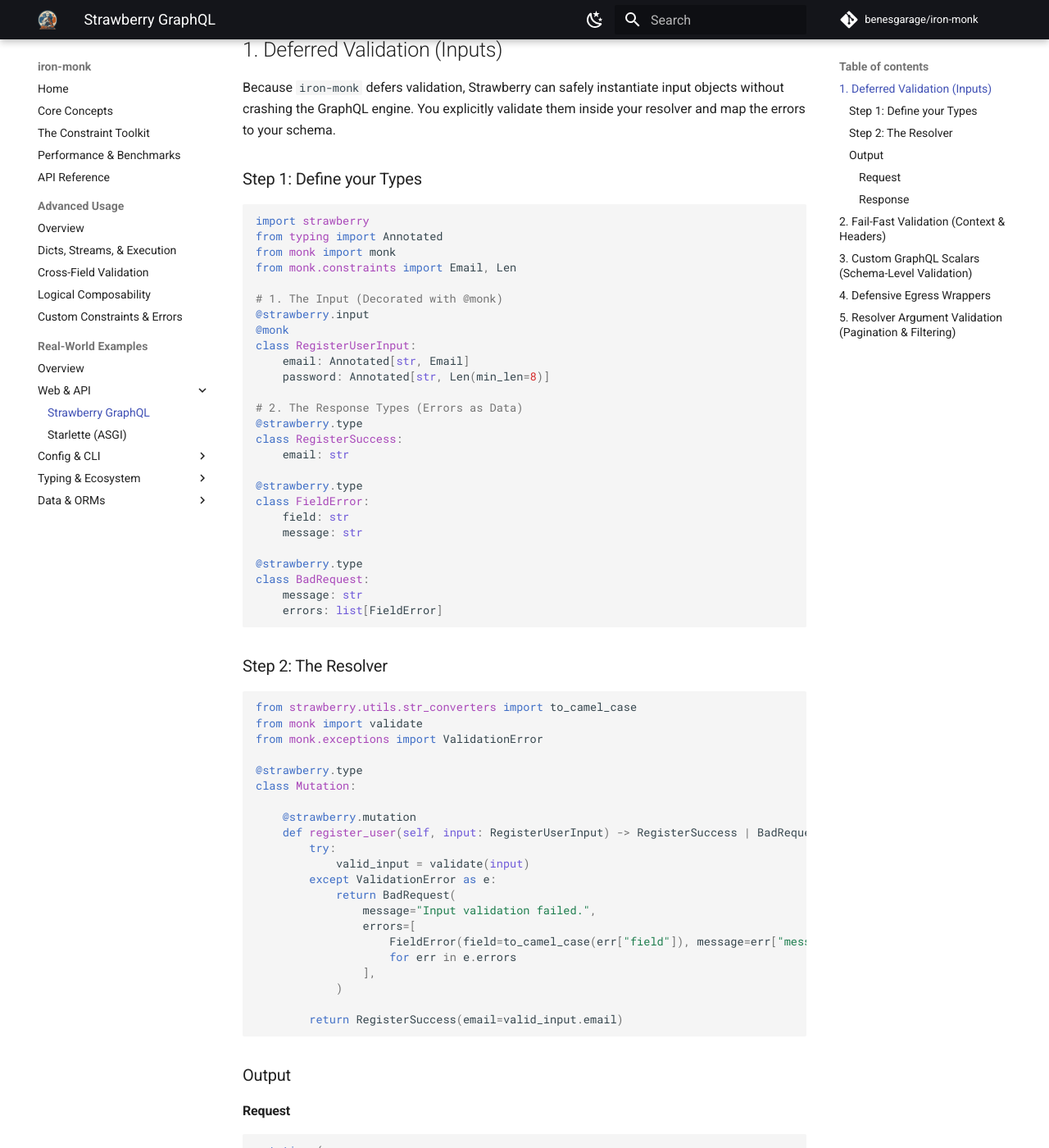
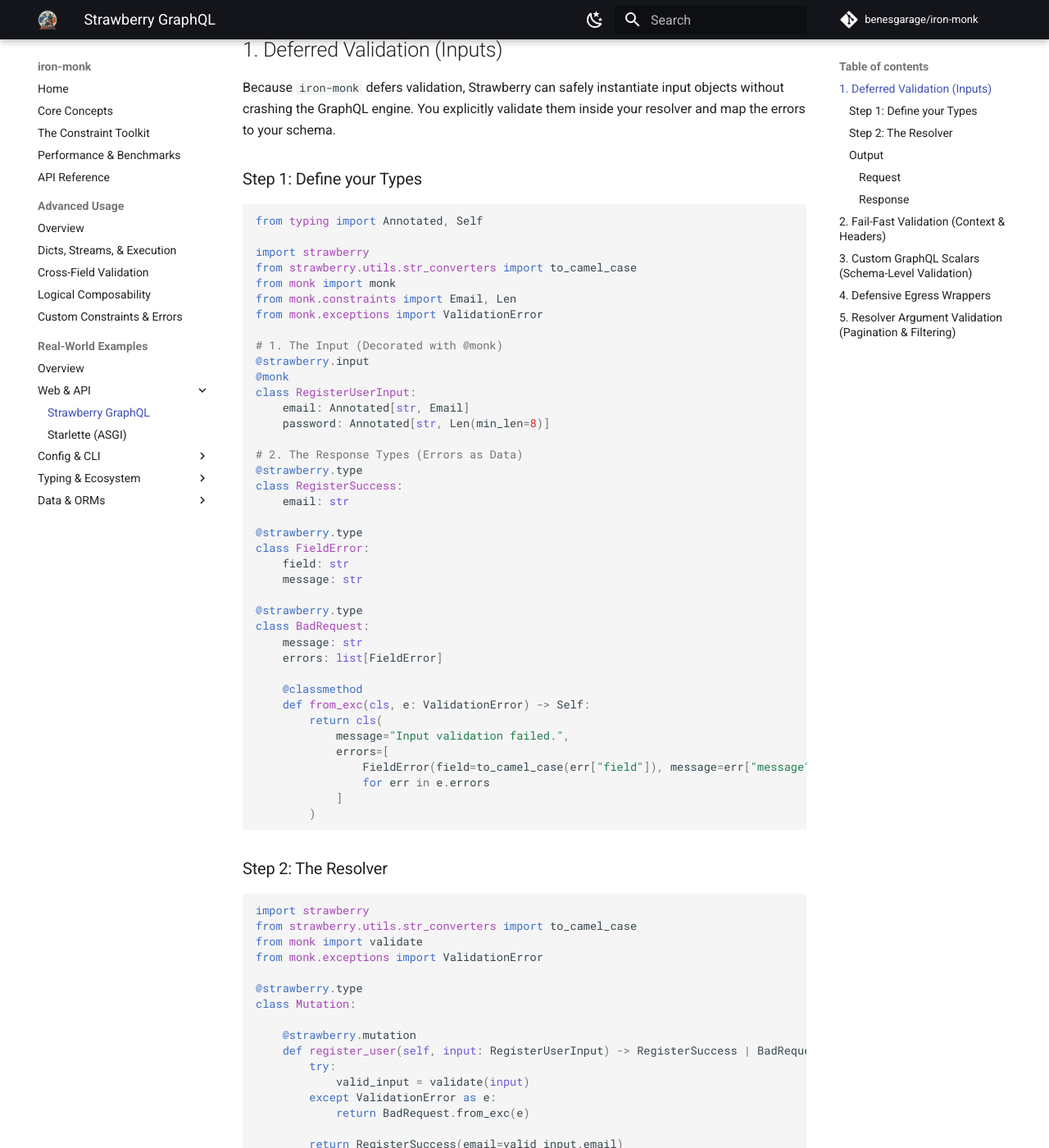
Before and after one commit to benesgarage/iron-monk, an MkDocs documentation site: the page built from docs/examples/strawberry.md, in a window 1280 px wide and 1400 px high, scrolled down 269 px. Shown: the whole window at 82% size. Built offline with MkDocs 1.6.1 and Material for MkDocs 9.7.7, drawn with Linux system fonts in a browser that asks for light colours; comment, search, counter and statistics services are not loaded.

Commit message:
Clean-up docs

````diff
--- a/docs/examples/strawberry.md
+++ b/docs/examples/strawberry.md
@@ -10,10 +10,13 @@
 
 ### Step 1: Define your Types
 ```python
+from typing import Annotated, Self
+
 import strawberry
-from typing import Annotated
+from strawberry.utils.str_converters import to_camel_case
 from monk import monk
 from monk.constraints import Email, Len
+from monk.exceptions import ValidationError
 
 # 1. The Input (Decorated with @monk)
 @strawberry.input
@@ -36,11 +39,22 @@
 class BadRequest:
     message: str
     errors: list[FieldError]
+
+    @classmethod
+    def from_exc(cls, e: ValidationError) -> Self:
+        return cls(
+            message="Input validation failed.",
+            errors=[
+                FieldError(field=to_camel_case(err["field"]), message=err["message"])
+                for err in e.errors
+            ]
+        )
 ```
 
 ### Step 2: The Resolver
 
 ```python
+import strawberry
 from strawberry.utils.str_converters import to_camel_case
 from monk import validate
 from monk.exceptions import ValidationError
@@ -53,13 +67,7 @@
         try:
             valid_input = validate(input)
         except ValidationError as e:
-            return BadRequest(
-                message="Input validation failed.",
-                errors=[
-                    FieldError(field=to_camel_case(err["field"]), message=err["message"])
-                    for err in e.errors
-                ],
-            )
+            return BadRequest.from_exc(e)
 
         return RegisterSuccess(email=valid_input.email)
 ```
````
